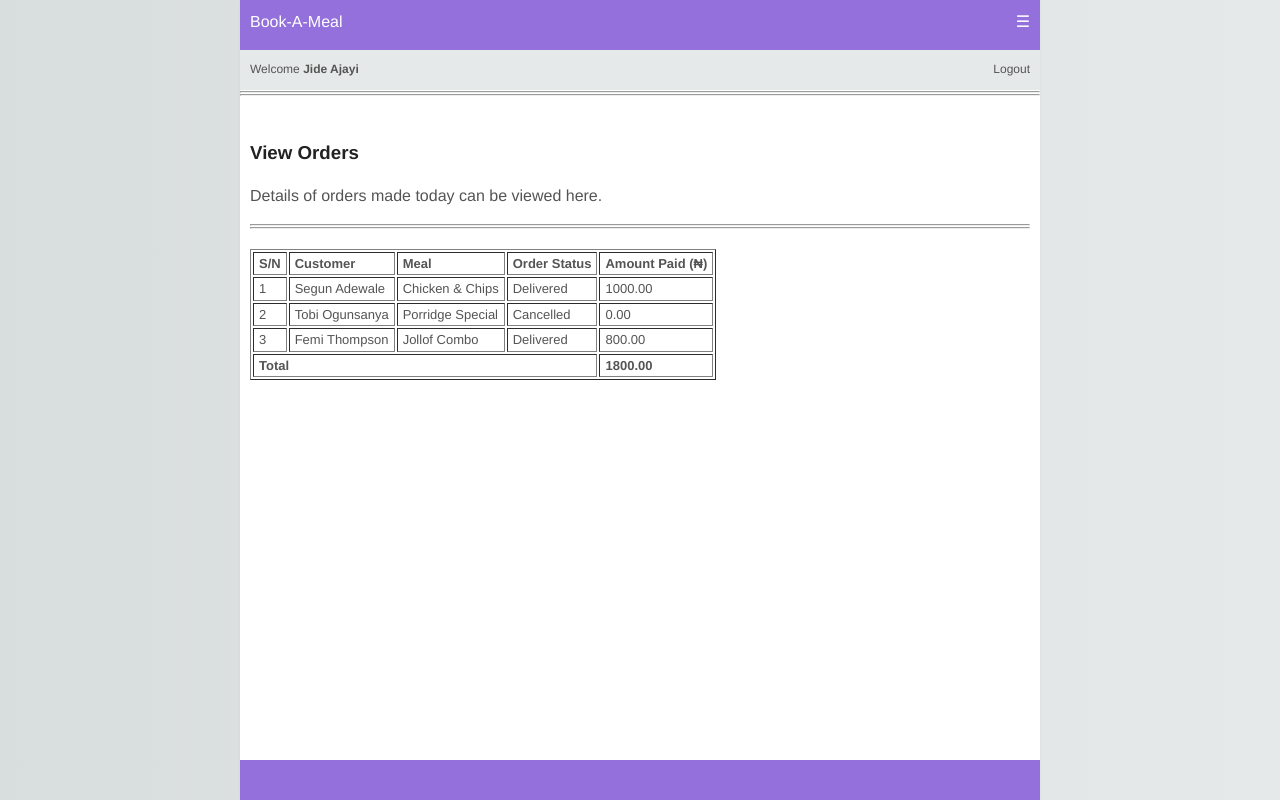
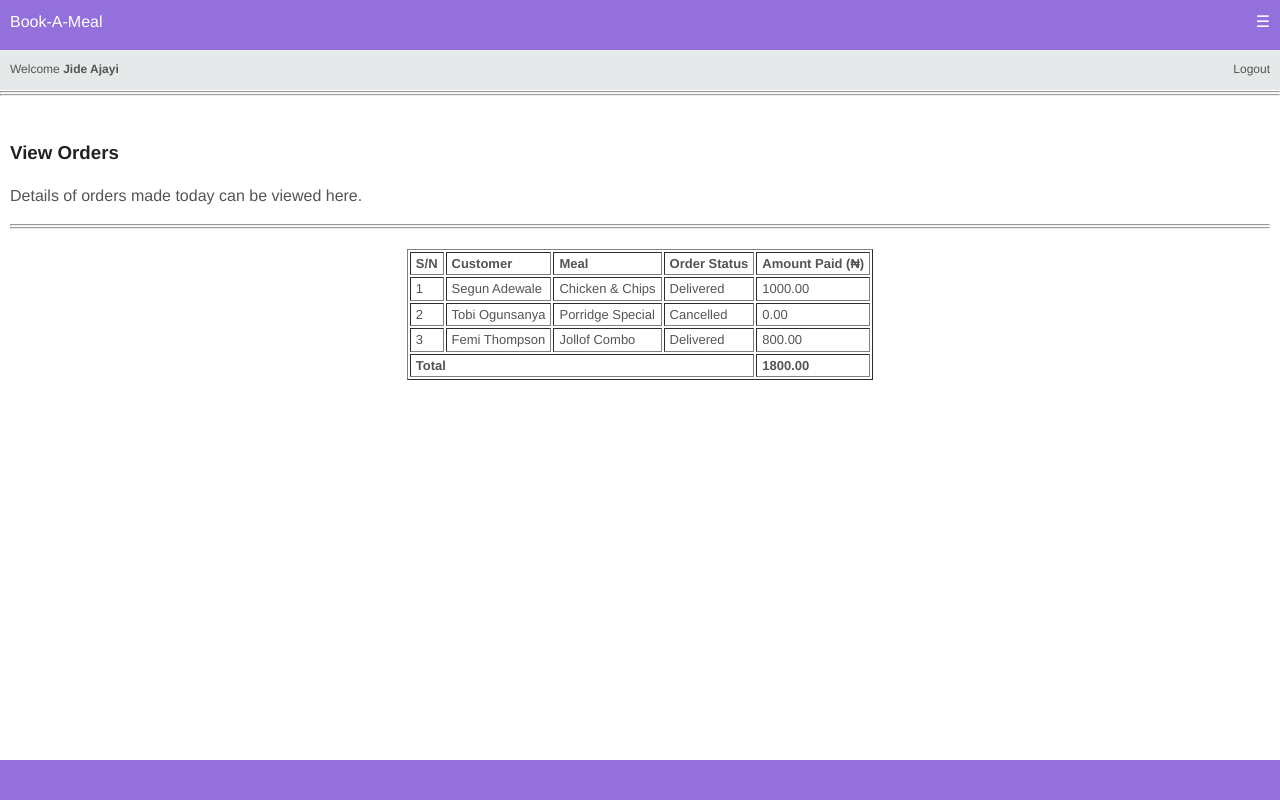
Before and after one commit to jideajayi11/Book-A-Meal, a website: page UI/order-cat.html in a window 1280 px wide. Drawn offline with Linux system fonts and the light colour scheme.

Commit message:
fix gui corrections [fixes #157216355]

```diff
--- a/UI/css/auth-style.css
+++ b/UI/css/auth-style.css
@@ -6,7 +6,7 @@ body {
     font-size: 16px;
     line-height: 1.5;
     margin: 0 auto;
-    max-width: 800px;
+    /* max-width: 800px; */
     min-height: calc(100vh - 96px);
 /*    min-height: calc(100vh - 1px);*/
     padding: 2em 2em 4em;
--- a/UI/css/style.css
+++ b/UI/css/style.css
@@ -5,17 +5,19 @@ html {
 }
 
 body {
-    background: #fff;
+    background: rgba(256, 256, 256, 1);
     box-shadow: 0 0 2px rgba(0, 0, 0, 0.06);
     color: #545454;
     font-family: "Helvetica Neue", Helvetica, Arial, sans-serif;
     font-size: 16px;
     line-height: 1.5;
     margin: 0 auto;
-    max-width: 800px;
+    /* max-width: 800px; */
     min-height: 100vh;
 /*    min-height: calc(100vh - 1px);*/
 /*    padding: 2em 2em 4em;*/
+    /* background-image: url(../images/bg-pattern.png);
+    background-repeat: repeat; */
 }
 h1, h2, h3, h4, h5, h6 {
     color: #222;
@@ -141,7 +143,7 @@ footer .theme-bg-cat{
 footer{
     position: fixed;
     bottom: 0;
-    width: 800px;
+    width: 100%;
 }
 
 
@@ -154,7 +156,7 @@ footer{
         box-shadow: 0 2px 6px 0 hsla(0, 0%, 0%, 0.2);
         padding-bottom: 15px;
         position: fixed;
-        right: calc(50vw - 400px);
+        right: 2px;
     }
     nav div{
         background: #fff;
@@ -267,6 +269,8 @@ footer{
 table{
     font-size: 13px;
     margin-top: 20px;
+    margin-left: auto;
+    margin-right: auto;
 }
 td{
     padding-left:5px;
```
Also changed, not shown: UI/images/bg-pattern.png (added).
